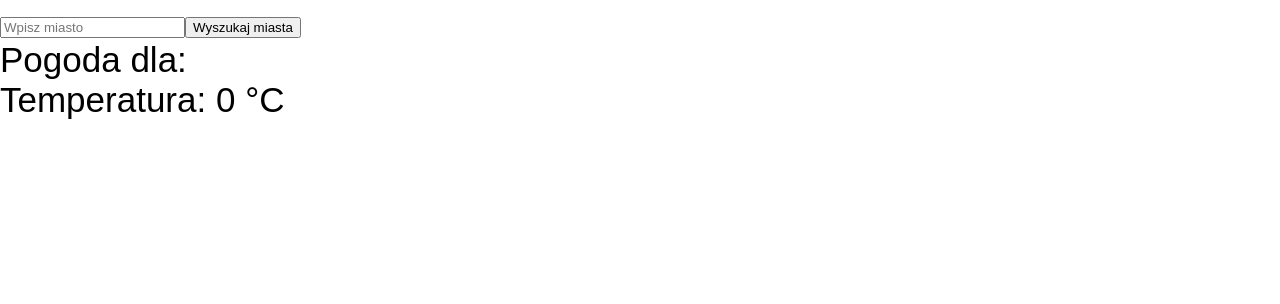
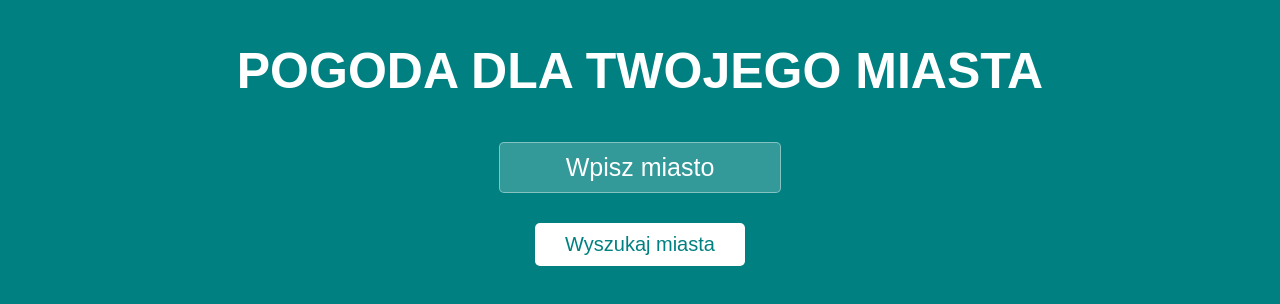
Before and after one commit to agradecki/simple-weather-app, a React (Create React App) app: page / in a window 1280 px wide. Shown: the top 304 px of the page. Built offline with nearby package versions, Linux system fonts and the light colour scheme.

Commit message:
added css to components and main content, version v1 finished

```diff
--- a/src/components/App.css
+++ b/src/components/App.css
@@ -0,0 +1,5 @@
+.app {
+  background-color: teal;
+  text-align: center;
+  line-height: 1.5;
+}
--- a/src/components/App.js
+++ b/src/components/App.js
@@ -61,7 +61,7 @@ class App extends Component {
 
   render() {
     return (
-      <div className="App">
+      <div className="app">
         <Form
           value={this.state.value}
           change={this.handleInputChange}
--- a/src/components/Form.css
+++ b/src/components/Form.css
@@ -0,0 +1,51 @@
+form input {
+  appearance: none;
+  outline: 0;
+  border: 1px solid rgba(255, 255, 255, 0.4);
+  background-color: rgba(255, 255, 255, 0.2);
+  width: 250px;
+  border-radius: 5px;
+  padding: 10px 15px;
+  margin: 30px auto 30px auto;
+  display: block;
+  text-align: center;
+  font-size: 25px;
+  color: white;
+  transition-duration: 0.25s;
+  font-weight: 500;
+}
+
+form ::placeholder {
+  color: white;
+}
+
+form input:hover {
+  background-color: rgba(255, 255, 255, 0.4);
+}
+
+form input:focus {
+  background-color: white;
+  width: 300px;
+  color: teal;
+}
+
+button {
+  margin-left: 35px;
+  appearance: none;
+  outline: 0;
+  background-color: white;
+  border: 0;
+  margin: 0 0 50px 0;
+  padding: 10px 15px;
+  color: teal;
+  border-radius: 5px;
+  width: 210px;
+  cursor: pointer;
+  font-size: 20px;
+  transition-duration: 0.3s;
+}
+
+button:hover {
+  background-color: rgba(255, 255, 255, 0.7);
+  width: 250px;
+}
--- a/src/components/Form.js
+++ b/src/components/Form.js
@@ -1,8 +1,10 @@
 import React from "react";
+import "./Form.css";
 
 const Form = (props) => {
   return (
     <form onSubmit={props.submit}>
+      <h1>POGODA DLA TWOJEGO MIASTA</h1>
       <input
         type="text"
         value={props.value}
--- a/src/components/Result.css
+++ b/src/components/Result.css
@@ -0,0 +1,14 @@
+.result {
+  background-color: teal;
+  color: white;
+  margin: 0;
+  padding: 0;
+}
+
+.result em {
+  font-weight: bold;
+}
+
+.result h2 {
+  margin-bottom: 80px;
+}
--- a/src/components/Result.js
+++ b/src/components/Result.js
@@ -1,4 +1,5 @@
 import React from "react";
+import "./Result.css";
 
 const Result = (props) => {
   const {
@@ -12,11 +13,31 @@ const Result = (props) => {
     err,
   } = props.weather;
 
+  let content = null;
+
+  if (!err && city) {
+    const sunriseTime = new Date(sunrise * 1000).toLocaleTimeString();
+    const sunsetTime = new Date(sunset * 1000).toLocaleTimeString();
+
+    content = (
+      <React.Fragment>
+        <h2>
+          Wyniki wyszukiwnia dla miasta <em>{city}</em>
+        </h2>
+        <h4>Dane dla dnia i godziny: {date}</h4>
+        <h4>Aktualna temperatura: {Math.ceil(temp)} &#176;C</h4>
+        <h4>Wschód slońca dzisiaj o: {sunriseTime}</h4>
+        <h4>Zachód slońca dzisiaj o: {sunsetTime}</h4>
+        <h4>Aktualna siła wiatru: {wind} m/s</h4>
+        <h4>Aktualne ciśnienie: {pressure} hPa</h4>
+      </React.Fragment>
+    );
+  }
+
   return (
-    <React.Fragment>
-      <div>Pogoda dla: {city}</div>
-      <div>Temperatura: {Math.ceil(temp)} °C</div>
-    </React.Fragment>
+    <div className="result">
+      {err ? `Nie mamy w bazie miasta ${city}` : content}
+    </div>
   );
 };
 
--- a/src/index.css
+++ b/src/index.css
@@ -2,7 +2,9 @@ body {
   margin: 0;
   padding: 0;
   font-family: Arial;
-  font-size: 35px;
+  font-size: 25px;
+  color: white;
+  background-color: teal;
 }
 
 code {
```
